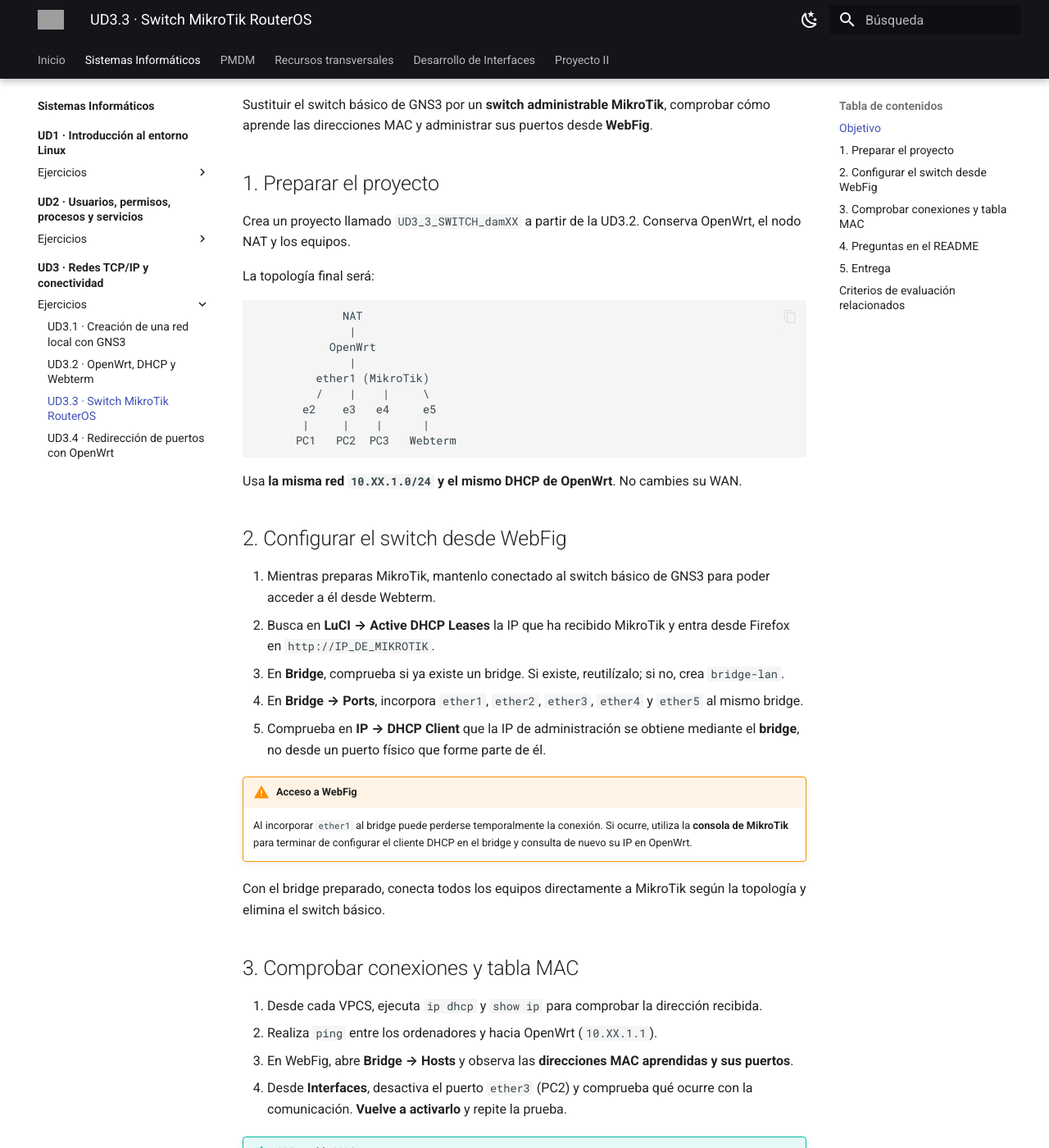
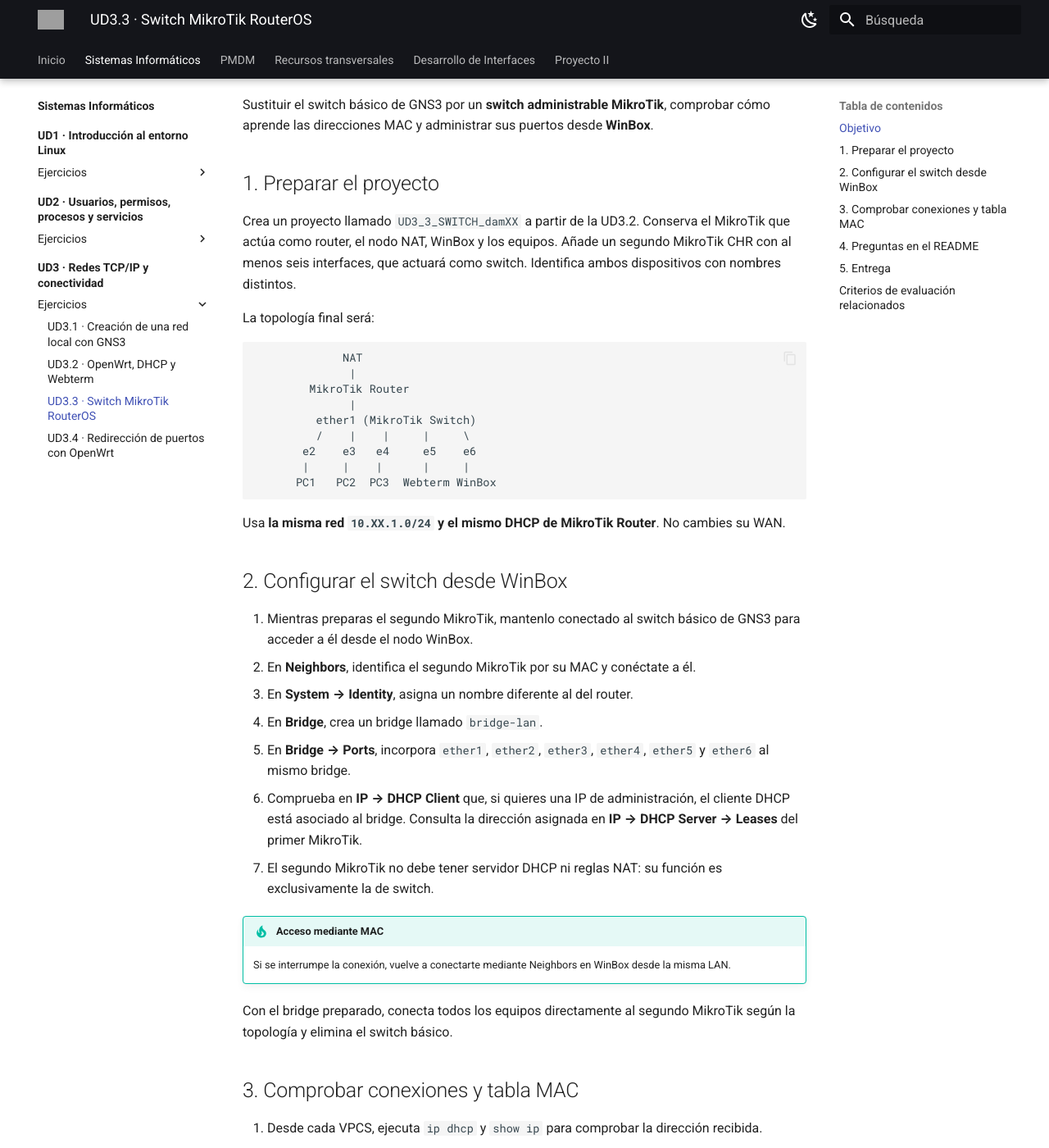
Before and after one commit to erciapps/web-home, an MkDocs documentation site: the page built from docs/si/ud3/ejercicios/ud3_3.md, in a window 1280 px wide and 1400 px high, scrolled down 348 px. Shown: the whole window at 82% size. Built offline with MkDocs 1.6.1 and Material for MkDocs 9.7.7, drawn with Linux system fonts in a browser that asks for light colours; some of the changed text lies outside the part shown; grey boxes are pictures that could not be loaded.

Commit message:
UD3.3: configurar segundo MikroTik como switch administrable mediante WinBox

```diff
--- a/docs/si/ud3/ejercicios/ud3_3.md
+++ b/docs/si/ud3/ejercicios/ud3_3.md
@@ -2,55 +2,57 @@
 
 **Módulo:** Sistemas Informáticos · 1.º DAM
 **Modalidad:** Individual · GNS3
-**Herramientas:** MikroTik RouterOS, WebFig, OpenWrt, Webterm y VPCS
+**Herramientas:** MikroTik CHR, WinBox, Webterm y VPCS
 **Resultado de aprendizaje:** RA5 · Criterios: b), d) y g)
 
 ## Objetivo
 
-Sustituir el switch básico de GNS3 por un **switch administrable MikroTik**, comprobar cómo aprende las direcciones MAC y administrar sus puertos desde **WebFig**.
+Sustituir el switch básico de GNS3 por un **switch administrable MikroTik**, comprobar cómo aprende las direcciones MAC y administrar sus puertos desde **WinBox**.
 
 ## 1. Preparar el proyecto
 
-Crea un proyecto llamado `UD3_3_SWITCH_damXX` a partir de la UD3.2. Conserva OpenWrt, el nodo NAT y los equipos.
+Crea un proyecto llamado `UD3_3_SWITCH_damXX` a partir de la UD3.2. Conserva el MikroTik que actúa como router, el nodo NAT, WinBox y los equipos. Añade un segundo MikroTik CHR con al menos seis interfaces, que actuará como switch. Identifica ambos dispositivos con nombres distintos.
 
 La topología final será:
 
 ~~~text
              NAT
               |
-           OpenWrt
+        MikroTik Router
               |
-         ether1 (MikroTik)
-         /    |    |     \
-       e2    e3   e4     e5
-       |     |    |      |
-      PC1   PC2  PC3   Webterm
+         ether1 (MikroTik Switch)
+         /    |    |     |     \
+       e2    e3   e4     e5    e6
+       |     |    |      |     |
+      PC1   PC2  PC3  Webterm WinBox
 ~~~
 
-Usa **la misma red `10.XX.1.0/24` y el mismo DHCP de OpenWrt**. No cambies su WAN.
+Usa **la misma red `10.XX.1.0/24` y el mismo DHCP de MikroTik Router**. No cambies su WAN.
 
-## 2. Configurar el switch desde WebFig
+## 2. Configurar el switch desde WinBox
 
-1. Mientras preparas MikroTik, mantenlo conectado al switch básico de GNS3 para poder acceder a él desde Webterm.
-2. Busca en **LuCI → Active DHCP Leases** la IP que ha recibido MikroTik y entra desde Firefox en `http://IP_DE_MIKROTIK`.
-3. En **Bridge**, comprueba si ya existe un bridge. Si existe, reutilízalo; si no, crea `bridge-lan`.
-4. En **Bridge → Ports**, incorpora `ether1`, `ether2`, `ether3`, `ether4` y `ether5` al mismo bridge.
-5. Comprueba en **IP → DHCP Client** que la IP de administración se obtiene mediante el **bridge**, no desde un puerto físico que forme parte de él.
+1. Mientras preparas el segundo MikroTik, mantenlo conectado al switch básico de GNS3 para acceder a él desde el nodo WinBox.
+2. En **Neighbors**, identifica el segundo MikroTik por su MAC y conéctate a él.
+3. En **System → Identity**, asigna un nombre diferente al del router.
+4. En **Bridge**, crea un bridge llamado `bridge-lan`.
+5. En **Bridge → Ports**, incorpora `ether1`, `ether2`, `ether3`, `ether4`, `ether5` y `ether6` al mismo bridge.
+6. Comprueba en **IP → DHCP Client** que, si quieres una IP de administración, el cliente DHCP está asociado al bridge. Consulta la dirección asignada en **IP → DHCP Server → Leases** del primer MikroTik.
+7. El segundo MikroTik no debe tener servidor DHCP ni reglas NAT: su función es exclusivamente la de switch.
 
-!!! warning "Acceso a WebFig"
-    Al incorporar `ether1` al bridge puede perderse temporalmente la conexión. Si ocurre, utiliza la **consola de MikroTik** para terminar de configurar el cliente DHCP en el bridge y consulta de nuevo su IP en OpenWrt.
+!!! tip "Acceso mediante MAC"
+    Si se interrumpe la conexión, vuelve a conectarte mediante Neighbors en WinBox desde la misma LAN.
 
-Con el bridge preparado, conecta todos los equipos directamente a MikroTik según la topología y elimina el switch básico.
+Con el bridge preparado, conecta todos los equipos directamente al segundo MikroTik según la topología y elimina el switch básico.
 
 ## 3. Comprobar conexiones y tabla MAC
 
 1. Desde cada VPCS, ejecuta `ip dhcp` y `show ip` para comprobar la dirección recibida.
-2. Realiza `ping` entre los ordenadores y hacia OpenWrt (`10.XX.1.1`).
-3. En WebFig, abre **Bridge → Hosts** y observa las **direcciones MAC aprendidas y sus puertos**.
+2. Realiza `ping` entre los ordenadores y hacia MikroTik Router (`10.XX.1.1`).
+3. En WinBox, abre **Bridge → Hosts** y observa las **direcciones MAC aprendidas y sus puertos**.
 4. Desde **Interfaces**, desactiva el puerto `ether3` (PC2) y comprueba qué ocurre con la comunicación. **Vuelve a activarlo** y repite la prueba.
 
 !!! tip "ARP y tabla MAC"
-    La **tabla ARP** de un ordenador o de OpenWrt relaciona IP y MAC. La **tabla MAC** de MikroTik relaciona MAC y puerto del switch. Puedes compararlas con `show arp` en VPCS y **Bridge → Hosts** en WebFig.
+    La **tabla ARP** de un ordenador o de MikroTik Router relaciona IP y MAC. La **tabla MAC** de MikroTik relaciona MAC y puerto del switch. Puedes compararlas con `show arp` en VPCS y **Bridge → Hosts** en WinBox.
 
 ## 4. Preguntas en el README
 
```
